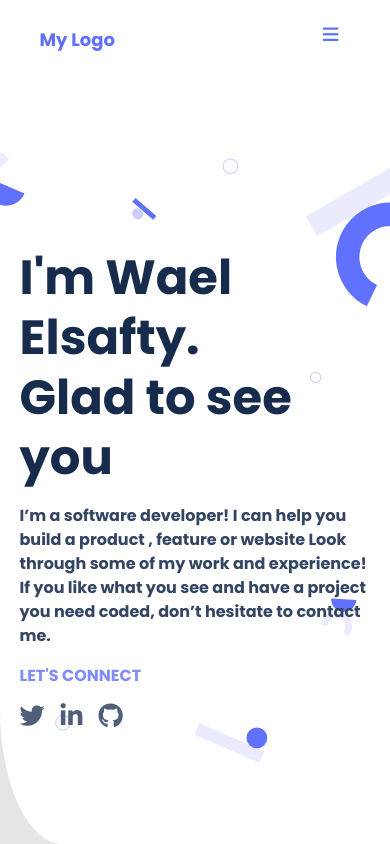
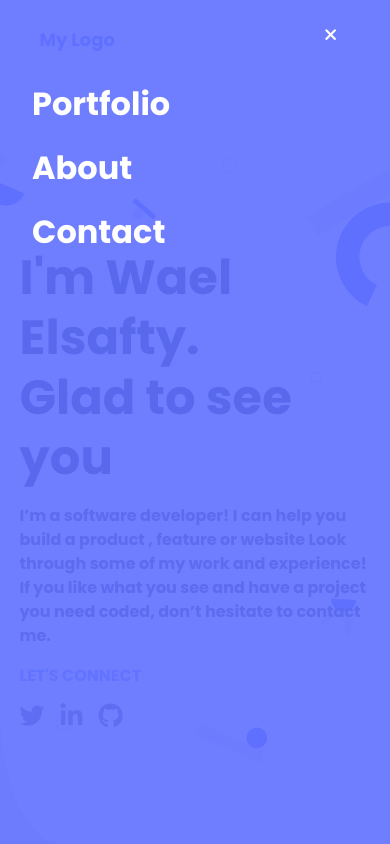
Before and after one commit to waelelsafty07/Portfolio, a plain HTML site: page index.html in a window 390 px wide. Both pictures are taken after a click on the button 330 px from the left and 36 px from the top of the page. Shown: the top 844 px of the page. Drawn offline with Linux system fonts and the light colour scheme.

Commit message:
add mobile menu for mobile version

```diff
--- a/index.html
+++ b/index.html
@@ -17,13 +17,25 @@
         <nav class="navbar">
             <div class="navbar-container">
                 <a class="navbar-brand" href="/">My Logo</a>
-                <button class="navbar-btn">
-                    <i class="fa-solid fa-bars"></i>
+                <button id="navbar-btn" class="navbar-btn">
+                    <i id="icon-btn" class="fa-solid fa-bars"></i>
                 </button>
-                <ul class="none-style nav-list">
-                    <li>Portfolio</li>
-                    <li>About</li>
-                    <li>Contact</li>
+                <ul id="nav-list" class="none-style nav-list">
+                    <li>
+                        <a href="#work">
+                            Portfolio
+                        </a>
+                    </li>
+                    <li>
+                        <a href="#About">
+                            About
+                        </a>
+                    </li>
+                    <li>
+                        <a href="#Contact">
+                            Contact
+                        </a>
+                    </li>
                 </ul>
             </div>
         </nav>
@@ -77,7 +89,7 @@
         </div>
 
     </header>
-    <section class="work">
+    <section class="work" id="work">
         <div class="project">
             <div class="card">
                 <div class="card-image">
@@ -220,7 +232,7 @@
         </div>
     </section>
     <footer>
-        <section class="about">
+        <section class="about" id="About">
             <div class="about-container">
                 <div class="container">
                     <div class="heading">
@@ -299,7 +311,7 @@
                 </div>
             </div>
         </section>
-        <section class="contact">
+        <section class="contact" id="Contact">
             <div class="contact-form-container flex-box">
                 <div class="contact-body flex-box">
                     <div class="contact-title">
@@ -332,5 +344,6 @@
             </div>
         </section>
     </footer>
+    <script src="main.js"></script>
 </body>
 </html>
--- a/main.js
+++ b/main.js
@@ -0,0 +1,36 @@
+const navbarBtn = document.querySelector('.navbar-btn');
+const iconBtn = document.querySelector('#icon-btn');
+const popupMenu = document.createElement('div');
+
+// Set up the popup menu
+popupMenu.className = 'popup-menu';
+popupMenu.innerHTML = `
+    <ul class="none-style menu-mobile">
+        <li>
+            <a href="#work">
+                Portfolio
+            </a>
+        </li>
+        <li>
+            <a href="#About">
+                About
+            </a>
+        </li>
+        <li>
+            <a href="#Contact">
+                Contact
+            </a>
+        </li>
+    </ul>
+
+`;
+document.body.appendChild(popupMenu);
+
+// setup scroll click mobile version
+
+// Add click event listener to the button
+navbarBtn.addEventListener('click', () => {
+  navbarBtn.classList.toggle('navbar-btn-close');
+  iconBtn.classList.toggle('fa-xmark');
+  popupMenu.classList.toggle('show');
+});
--- a/styles.css
+++ b/styles.css
@@ -7,6 +7,48 @@
   box-sizing: border-box;
   margin: 0;
   padding: 0;
+}
+
+.nav-list {
+  display: none;
+}
+
+.menu-mobile {
+  margin: 5rem 2rem 0;
+  justify-content: center;
+  height: 100%;
+}
+
+.navbar-btn-close {
+  border: none;
+  z-index: 100;
+}
+
+.navbar-btn-close i {
+  color: #fff;
+  border: none;
+  z-index: 100;
+}
+
+.menu-mobile li {
+  margin-top: 1rem;
+}
+
+.popup-menu {
+  position: fixed;
+  top: 0;
+  left: 0;
+  width: 100%;
+  height: 100%;
+  opacity: 0.9;
+  color: #fff;
+  background-color: #6070ff;
+  display: none;
+  font-size: 32px;
+}
+
+.show {
+  display: block;
 }
 
 body {
@@ -19,6 +61,7 @@ body {
 
 a {
   text-decoration: none;
+  color: inherit;
 }
 
 .none-style {
@@ -60,18 +103,6 @@ header {
   width: 40px;
   height: 40px;
   margin: 0 20px;
-}
-
-.navbar .navbar-btn i {
-  background: none;
-  border: none;
-  color: #6070ff;
-  font-size: 18px;
-}
-
-.navbar .nav-list {
-  display: flex;
-  gap: 1rem;
 }
 
 .intro {
@@ -420,10 +451,6 @@ textarea {
     justify-content: space-between;
   }
 
-  .navbar .nav-list {
-    display: none;
-  }
-
   .intro .container {
     width: 90%;
   }
@@ -496,6 +523,10 @@ textarea {
 Desktop
 */
 @media screen and (min-width: 768px) {
+  .popup-menu {
+    display: none;
+  }
+
   .intro {
     background-image: url("images/Header\ bg.svg");
     background-repeat: no-repeat;
@@ -506,6 +537,7 @@ Desktop
 
   .navbar .nav-list {
     display: flex;
+    gap: 1rem;
   }
 
   .navbar .navbar-btn {
```
